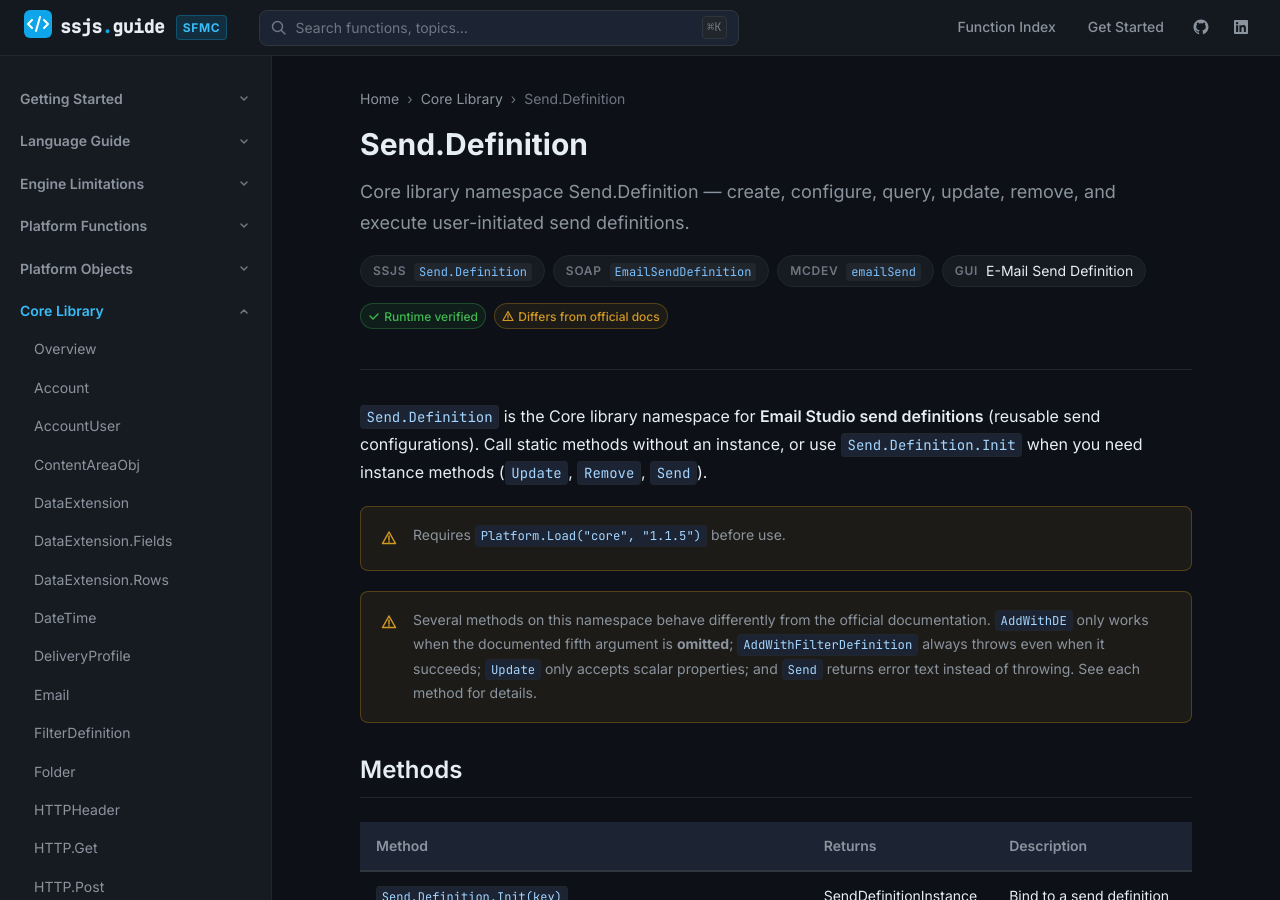
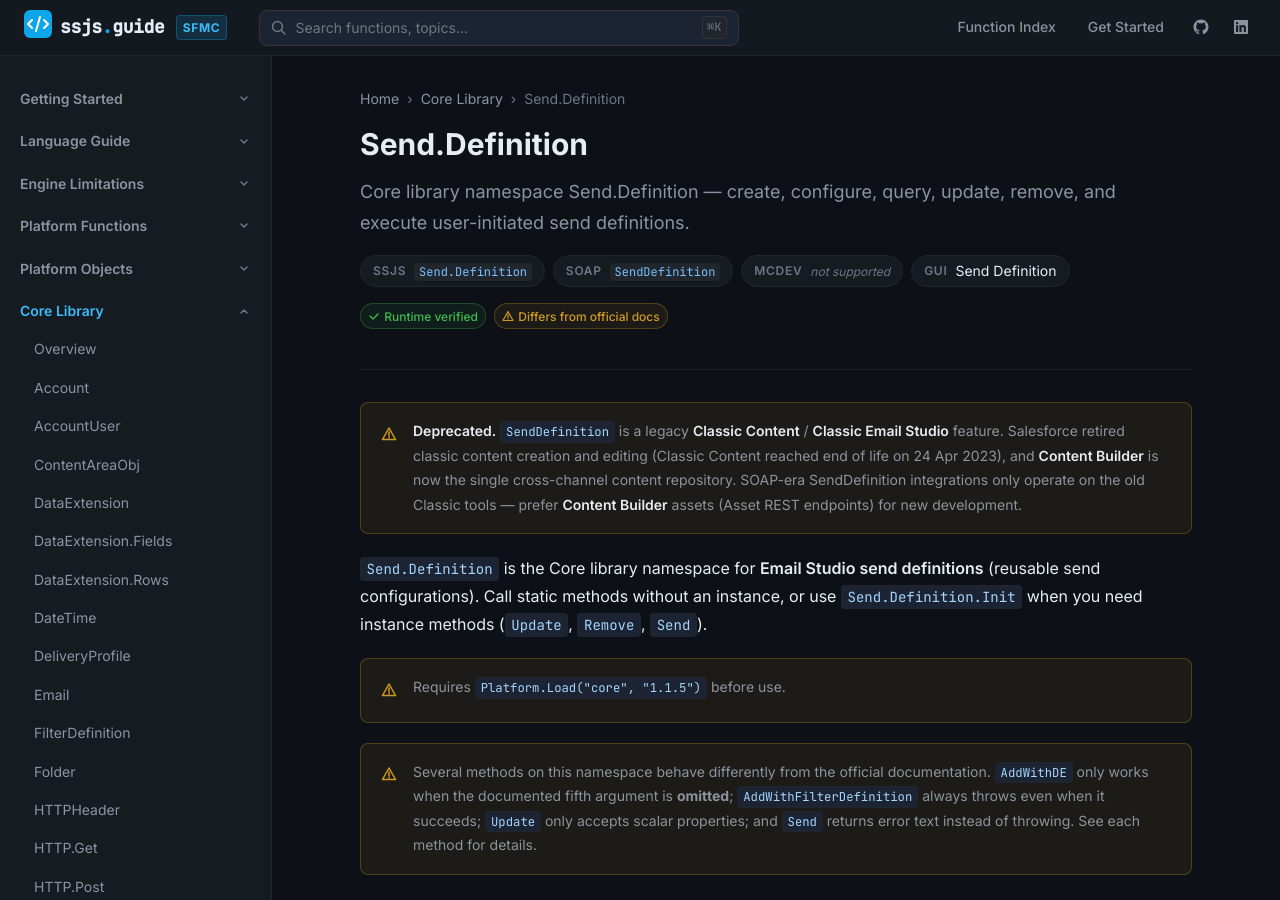
Before and after one commit to JoernBerkefeld/ssjs.guide, a Jekyll site: the page built from core-library/senddefinition.md, in a window 1280 px wide and 900 px high. Built offline with Jekyll 4.4.1, drawn with Linux system fonts in a browser that asks for light colours.

Commit message:
added clear deprecation warning to core lib objects contenteaobj, email, send, senddefinitioon, and template

```diff
--- a/core-library/senddefinition.md
+++ b/core-library/senddefinition.md
@@ -5,14 +5,17 @@
 parent_url: /core-library/
 description: Core library namespace Send.Definition — create, configure, query, update, remove, and execute user-initiated send definitions.
 verification: verified
+deprecated: true
 differs_from_docs: true
 requires_core_load: true
 type_mapping:
   ssjs: "Send.Definition"
-  soap: "EmailSendDefinition"
-  mcdev: "emailSend"
-  gui: "E-Mail Send Definition"
+  soap: "SendDefinition"
+  mcdev: "-"
+  gui: "Send Definition"
 ---
+
+{% include callout.html type="warning" content="**Deprecated.** `SendDefinition` is a legacy **Classic Content** / **Classic Email Studio** feature. Salesforce retired classic content creation and editing (Classic Content reached end of life on 24 Apr 2023), and **Content Builder** is now the single cross-channel content repository. SOAP-era SendDefinition integrations only operate on the old Classic tools — prefer **Content Builder** assets (Asset REST endpoints) for new development." %}
 
 `Send.Definition` is the Core library namespace for **Email Studio send definitions** (reusable send configurations). Call static methods without an instance, or use `Send.Definition.Init` when you need instance methods (`Update`, `Remove`, `Send`).
 
```
Also changed, not shown: core-library/contentareaobj.md (+3 -2 lines), core-library/dataextension-fields.md (+5 -0 lines), core-library/email.md (+2 -2 lines), core-library/send.md (+3 -0 lines), core-library/template.md (+8 -0 lines).
